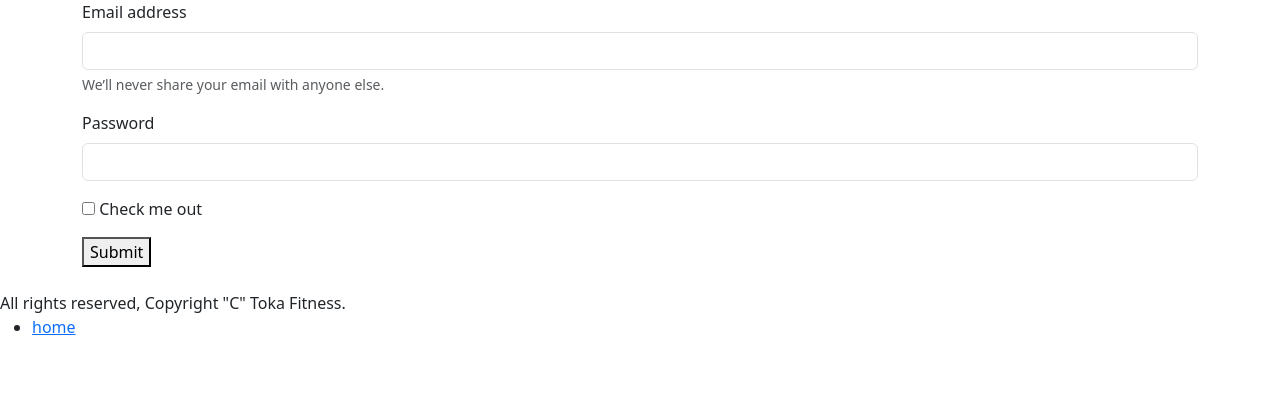
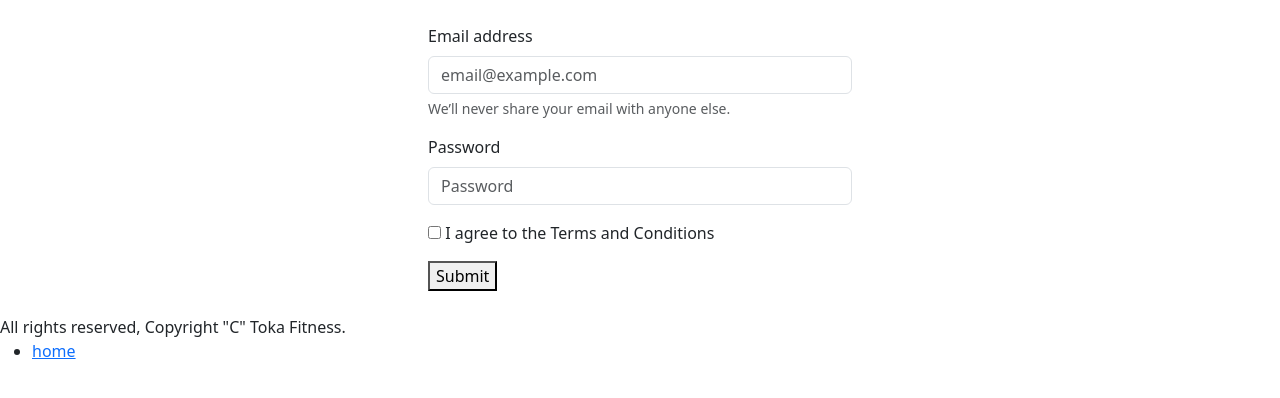
Before and after one commit to coneastdev/ToKa-Fitness-gym-soloution, a FastAPI app: template templates/login.html in a window 1280 px wide. Shown: the part 56-454 px from the top of the page. Run offline with FastAPI, Linux system fonts and the light colour scheme; the template is opened without the code that fills it, so the values that code supplies are empty; some libraries are stand-ins or nearby versions.

Commit message:
add login

```diff
--- a/main.py
+++ b/main.py
@@ -12,3 +12,7 @@ templates = Jinja2Templates(directory="templates")
 @app.get("/", response_class=HTMLResponse)
 async def main(request: Request):
     return templates.TemplateResponse(request=request, name="index.html")
+
+@app.get("/login", response_class=HTMLResponse)
+async def login(request: Request):
+    return templates.TemplateResponse(request=request, name="login.html")
--- a/static/styles.css
+++ b/static/styles.css
@@ -0,0 +1,4 @@
+.loginDiv {
+    width: 35%;
+    background: var(--bg-secondary);
+}
--- a/templates/base.html
+++ b/templates/base.html
@@ -5,9 +5,12 @@
     <meta name="viewport" content="width=device-width, initial-scale=1.0">
     {% block head %}{% endblock %}
     <title>{% block title %}{% endblock %} - ToKa Fitness</title>
+
     <link rel="stylesheet" href="https://cdn.jsdelivr.net/npm/bootstrap-icons@1.13.2/font/bootstrap-icons.min.css">
     <link href="https://cdn.jsdelivr.net/npm/bootstrap@6.0.0-alpha.1/dist/css/bootstrap.min.css" rel="stylesheet" integrity="sha384-B/GM4XqrwHnWXNOWMbloTmrYXZg10cakYGmpfsR/bbzQ6JAJI4ihuyADKLnBgrCe" crossorigin="anonymous">
     <script type="module" src="https://cdn.jsdelivr.net/npm/bootstrap@6.0.0-alpha.1/dist/js/bootstrap.bundle.min.js" integrity="sha384-1a/pXj49ZQ1aHEmrJ+gMw1otqoVsYwlEnlD8mIfY2TV03r20Y0CN7uqx1tQogjPL" crossorigin="anonymous"></script>
+
+    <link rel="stylesheet" href="{{ url_for('static', path='/styles.css') }}">
     <script src="{{ url_for('static', path='/main.js') }}"></script>
 </head>
 <body data-bs-theme="light" onload="start()">
@@ -62,7 +65,7 @@
                         <span class="avatar theme-primary">?</span>
                         </button>
                         <div class="menu">
-                        <a class="menu-item" href="#">Login</a>
+                        <a class="menu-item" href="/login">Login</a>
                         <a class="menu-item" href="#">Sign up</a>
                         <a class="menu-item" href="#">Pricing</a>
                         </div>
--- a/templates/login.html
+++ b/templates/login.html
@@ -4,20 +4,21 @@
 {% endblock %}
 
 {% block content %}
-<div class="container">
+<br />
+<div class="container loginDiv">
     <form>
     <div class="mb-3">
         <label for="exampleInputEmail1" class="form-label">Email address</label>
-        <input type="email" class="form-control" id="exampleInputEmail1" aria-describedby="emailHelp">
+        <input type="email" class="form-control" id="loginInputEmail" aria-describedby="emailHelp" placeholder="email@example.com" required>
         <div id="emailHelp" class="form-text">We’ll never share your email with anyone else.</div>
     </div>
     <div class="mb-3">
         <label for="exampleInputPassword1" class="form-label">Password</label>
-        <input type="password" class="form-control" id="exampleInputPassword1">
+        <input type="password" class="form-control" id="loginInputPassword" placeholder="Password" required>
     </div>
     <div class="mb-3 form-field">
-        <input type="checkbox" id="exampleCheck1" class="check">
-        <label for="exampleCheck1">Check me out</label>
+        <input type="checkbox" id="exampleCheck1" class="check" required>
+        <label for="exampleCheck1">I agree to the Terms and Conditions</label>
     </div>
     <button type="submit" class="btn-solid theme-primary">Submit</button>
     </form>
```
